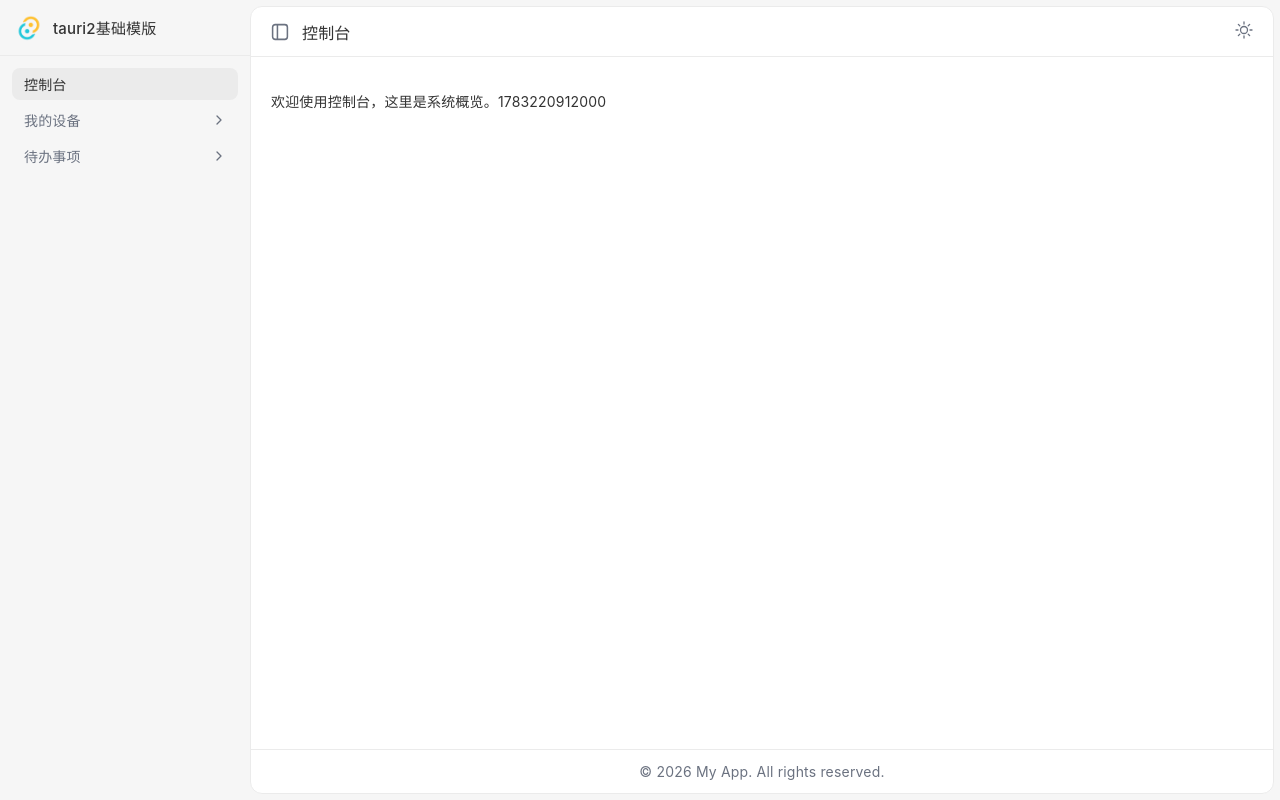
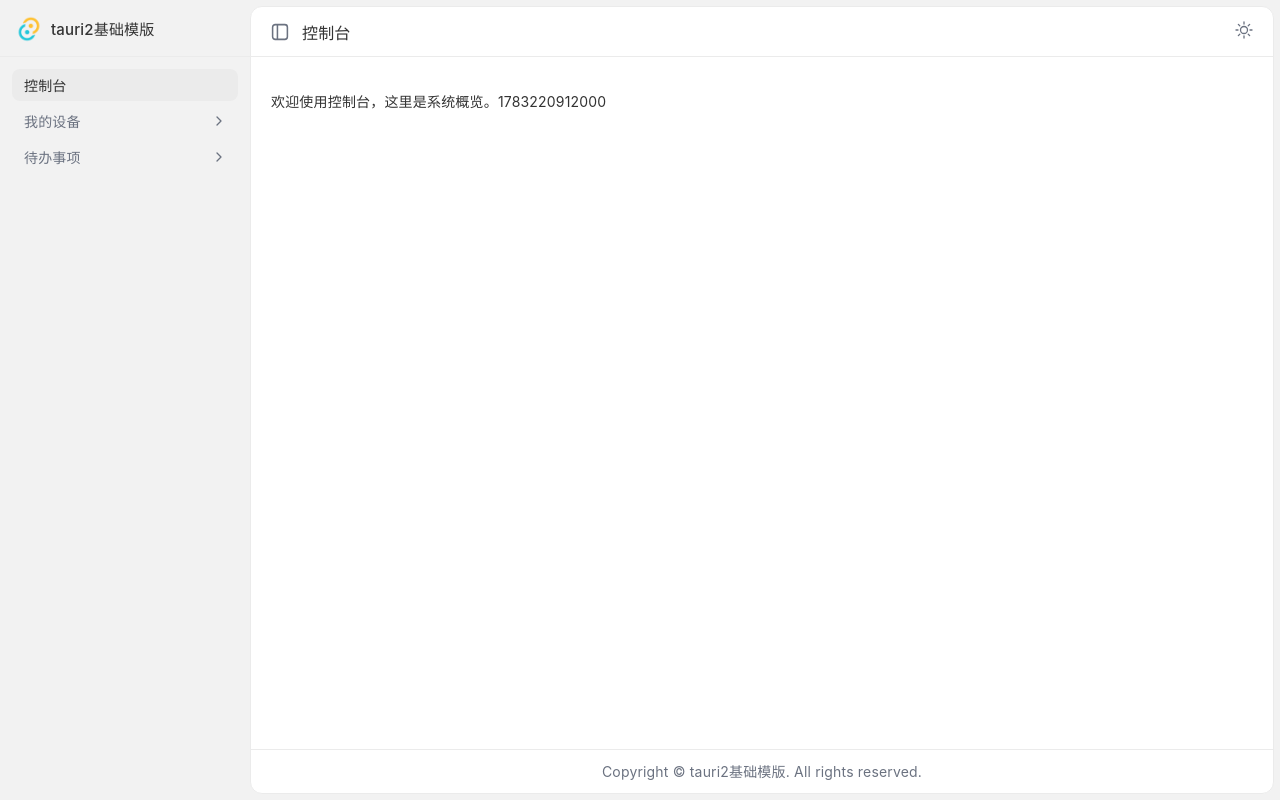
Before and after one commit to zhangjr0575/tauri2-temp, a Vue app: page /console in a window 1280 px wide. Built offline with nearby package versions, Linux system fonts and the light colour scheme.

Commit message:
feat: 🚀

```diff
--- a/src-tauri/capabilities/default.json
+++ b/src-tauri/capabilities/default.json
@@ -16,6 +16,7 @@
     "core:window:allow-start-dragging",
     "core:window:allow-is-maximized",
     "core:window:allow-set-focus",
+    "core:app:allow-set-app-theme",
     "core:event:default",
     "os:default"
   ]
--- a/src/config/index.js
+++ b/src/config/index.js
@@ -1,2 +1,4 @@
 // 应用名称
 export const APP_NAME = "tauri2基础模版";
+// 版权信息
+export const COPYRIGHT = `Copyright © ${APP_NAME}. All rights reserved.`;
--- /dev/null
+++ b/src/layouts/assets/var.scss
@@ -0,0 +1,8 @@
+$margin: 6px;
+
+$aside-width: 250px;
+$header-height: 50px;
+$footer-height: 44px;
+
+$titlebar-height: 32px;
+$titlebar-btn-width: 46px;
--- a/src/layouts/components/Brand.vue
+++ b/src/layouts/components/Brand.vue
@@ -20,7 +20,6 @@ onMounted(async () => {
 .brand {
     display: flex;
     align-items: center;
-    flex-shrink: 0;
 
     &-icon {
         width: 16px;
@@ -29,7 +28,7 @@ onMounted(async () => {
     }
 
     &-name {
-        margin-left: 10px;
+        margin-left: 8px;
         font-size: 12px;
         color: var(--text);
     }
--- a/src/layouts/components/TitleBar.vue
+++ b/src/layouts/components/TitleBar.vue
@@ -60,13 +60,13 @@ onMounted(async () => {
 </script>
 
 <style lang="scss">
-$titlebar-height: 32px;
-$titlebar-btn-width: 46px;
+@use '../assets/var.scss' as *;
 
 .titlebar {
     position: fixed;
     inset: 0 0 auto;
     height: $titlebar-height;
+    padding-left: 16px;
     z-index: 9999;
     display: flex;
     align-items: center;
--- a/src/layouts/index.vue
+++ b/src/layouts/index.vue
@@ -1,6 +1,6 @@
 <template>
     <TitleBar v-if="platform === 'windows' || platform === 'linux'" />
-    <aside class="app-aside" :style="layoutStyle">
+    <aside class="app-aside">
         <header class="app-header" data-tauri-drag-region>
             <Brand v-if="platform == 'web'"/>
         </header>
@@ -26,15 +26,15 @@
                 </keep-alive>
             </router-view>
         </main>
-        <footer class="app-footer">
-            &copy; 2026 My App. All rights reserved.
-        </footer>
+        <footer class="app-footer">{{ COPYRIGHT }}</footer>
     </div>
 </template>
 
 <script setup>
 import { ref, computed } from 'vue'
 import { useRoute } from 'vue-router'
+
+import { COPYRIGHT } from '@/config'
 
 import { setTheme, getPlatform } from '@/helper/system'
 
@@ -54,24 +54,21 @@ function toggleSidebar() {
 </script>
 
 <style lang="scss">
-$margin: 6px;
-$aside-width: 250px;
-$header-height: 50px;
-$footer-height: 44px;
+@use './assets/var.scss' as *;
 
 .app {
     &-aside {
         position: fixed;
         width: $aside-width;
-        inset: $margin auto $margin 0;
+        inset: calc($margin + 1px) auto $margin 0;
         padding-top: $header-height;
         box-sizing: border-box;
+        user-select: none;
         overflow: auto;
         z-index: 99;
 
         >.app-header {
             padding-bottom: $margin;
-
         }
     }
 
@@ -109,6 +106,8 @@ $footer-height: 44px;
         font-weight: 500;
         display: flex;
         align-items: center;
+        box-sizing: border-box;
+        user-select: none;
         gap: 8px;
         transition: padding-left 0.3s ease;
 
@@ -182,4 +181,18 @@ $footer-height: 44px;
         padding-left: 76px;
     }
 }
+
+[data-platform='windows'], [data-platform='linux'] {
+    .app-aside {
+        top: $titlebar-height;
+        padding-top: 0;
+
+        >.app-header {
+            display: none;
+        }
+    }
+    .app-content {
+        top: $titlebar-height;
+    }
+}
 </style>
--- a/src/style.css
+++ b/src/style.css
@@ -1,5 +1,5 @@
 :root {
-  --bg: #f6f6f6;
+  --bg: #f2f2f2;
   --bg-content: #ffffff;
   --text: #333333;
   --text-gray: #6b7280;
@@ -18,10 +18,11 @@
   -webkit-font-smoothing: antialiased;
   -moz-osx-font-smoothing: grayscale;
 }
+
 /* , @media(prefers-color-scheme: dark) */
 :root[data-theme=dark] {
-  --bg: #1e1e1e;
-  --bg-content: #18181b;
+    --bg: #262626;
+    --bg-content: #1d1d1d;
   --text: #e4e4e7;
   --text-gray: #a1a1aa;
   --border: #333333;
```
Also changed, not shown: src-tauri/tauri.conf.json (+2 -6 lines), src-tauri/tauri.macos.conf.json (added, +17 -0 lines), 1 other file (tests, documents, lock files or other folders).
